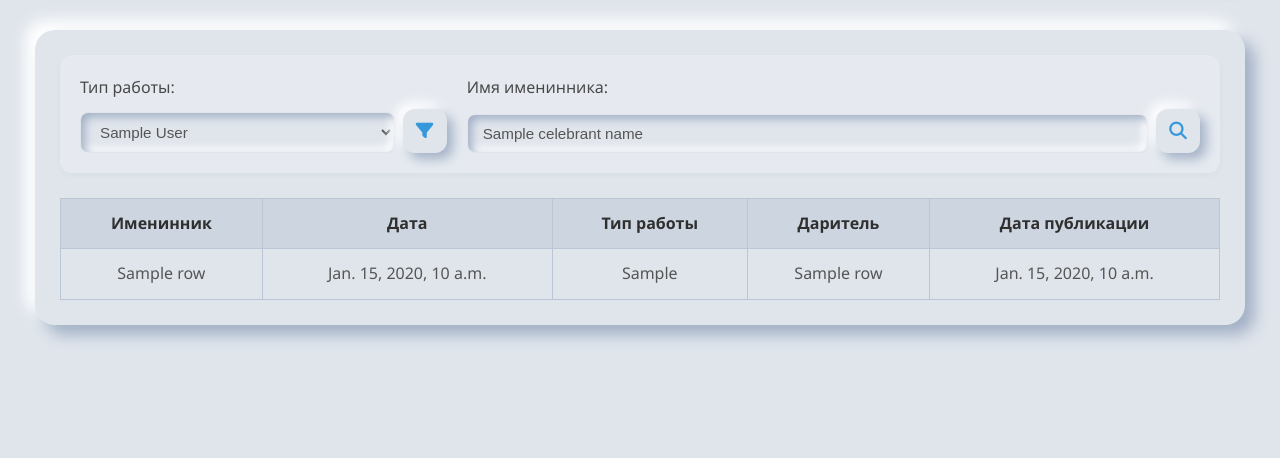
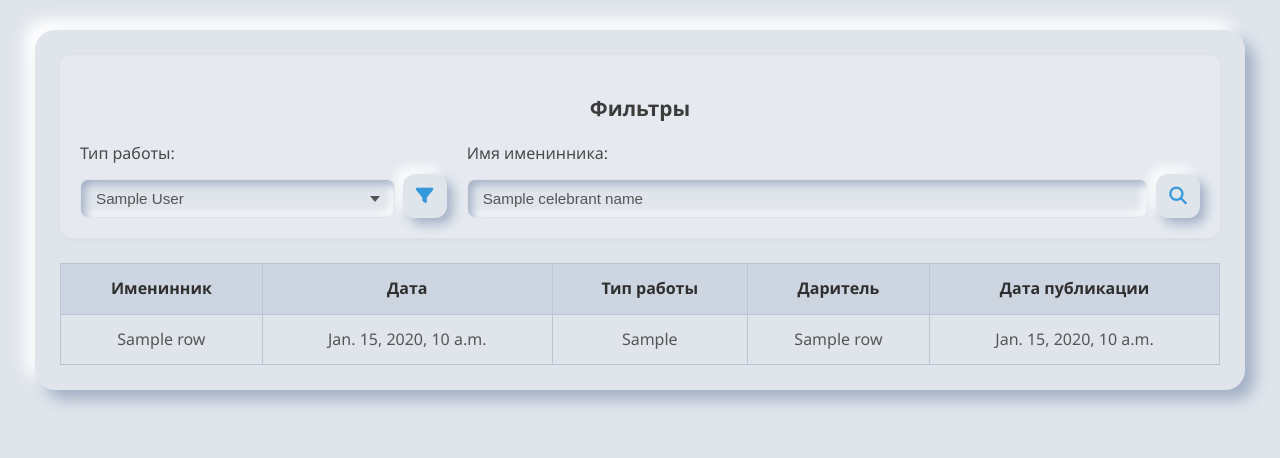
Before and after one commit to ledetav/NWA, a Django app: template NWA/NWA_archive/templates/log.html in a window 1280 px wide. Shown: the part 118-576 px from the top of the page. Run offline with Django 5.2, Linux system fonts and the light colour scheme; the template is opened without the code that fills it: most values are stand-ins (such as "Sample title", 1, 10 or a date in 2020); data that the repository does not hold is empty; style sheets or scripts are compiled from the project's sources; some libraries are stand-ins or nearby versions.

Commit message:
Refactor: Enhance log page filter UI with custom select styling and improved layout

```diff
--- a/NWA/NWA_archive/templates/log.html
+++ b/NWA/NWA_archive/templates/log.html
@@ -6,14 +6,17 @@
 {% block page_content %}
 <div class="log-page">
     <div class="log-page__filter">
+        <h2 class="filter__title">Фильтры</h2>
         <form method="get" class="filter__form">
             <div class="filter__item filter__item--type">
                 <label class="filter__label" for="type-work-select">Тип работы:</label>
-                <select class="filter__select" id="type-work-select" name="type_work">
-                    {% for value, display_name in work_type_choices %}
-                         <option value="{{ value }}" {% if value == selected_work_type %}selected{% endif %}>{{ display_name }}</option>
-                    {% endfor %}
-                </select>
+                <div class="filter__select-wrapper">
+                    <select class="filter__select" id="type-work-select" name="type_work">
+                        {% for value, display_name in work_type_choices %}
+                             <option value="{{ value }}" {% if value == selected_work_type %}selected{% endif %}>{{ display_name }}</option>
+                        {% endfor %}
+                    </select>
+                </div>
                  <button type="submit" class="button button--neumorphic filter__button" title="Фильтровать по типу">
                      <i class="fas fa-filter"></i>
                  </button>
--- a/NWA/static/scss/_log-page.scss
+++ b/NWA/static/scss/_log-page.scss
@@ -19,59 +19,118 @@
 
         .filter__form {
             display: grid;
-            grid-template-columns: 1fr 2fr; // Фильтр по типу занимает 1 часть, поиск по имени - 2 части
-            gap: 20px; // Промежуток между блоком фильтра по типу и блоком поиска
-            align-items: end; // Выравниваем элементы по нижней границе (полезно для кнопок)
+            grid-template-columns: 1fr 2fr;
+            gap: 20px;
+            align-items: end;
 
-            @media (max-width: 768px) { // На маленьких экранах располагаем друг под другом
+            @media (max-width: 768px) {
                 grid-template-columns: 1fr;
             }
         }
 
-        .filter__item { // Каждый блок (фильтр по типу / поиск по имени)
+        .filter__item {
             display: grid;
             grid-template-areas:
                 "label label"
                 "input button";
-            grid-template-columns: 1fr auto; // Поле ввода/селект занимает доступное место, кнопка - автоширину
-            gap: 8px; // Промежутки между label, input/select и button
-            align-items: end; // Выравниваем input/select и button по нижней границе
+            grid-template-columns: 1fr auto;
+            gap: 8px;
+            align-items: end;
         }
 
         .filter__label {
-            grid-area: label; // Помещаем label в область "label"
+            grid-area: label;
             font-weight: 500;
             color: darken($text-color, 5%);
         }
 
+        // Обертка для select, чтобы добавить кастомную стрелку
+        .filter__select-wrapper {
+            grid-area: input; // Обертка занимает место инпута в гриде
+            position: relative; // Для позиционирования псевдоэлемента-стрелки
+        }
+
         .filter__select,
         .filter__input {
-            grid-area: input; // Помещаем input/select в область "input"
+            // Общие стили для input и select
             padding: 10px 15px;
             border-radius: $border-radius-small;
-            border: 1px solid transparent; // Для неоморфизма лучше без видимой рамки или рамка = цвет фона
-            background-color: $bg-color; // Для вдавленного эффекта
+            border: 1px solid transparent;
+            background-color: $bg-color;
             color: $text-color;
-            width: 100%; // Занимает всю ширину своей ячейки грида
-            font-size: 0.95em; // Немного увеличим шрифт для читаемости
-            @include neumorphic-concave(4px, 8px, $border-radius-small); // Применяем вдавленный неоморфизм
+            width: 100%;
+            font-size: 0.95em;
+            @include neumorphic-concave(4px, 8px, $border-radius-small);
 
             &:focus {
               outline: none;
-              border-color: $link-color; // Можно оставить или убрать, полагаясь на box-shadow
+              border-color: $link-color;
               box-shadow:
-                inset 4px 4px 8px darken($dark-shadow-color, 5%), // Более глубокая внутренняя тень
-                inset -4px -4px 8px lighten($light-shadow-color, 3%), // Более яркий внутренний блик
-                0 0 0 2px rgba($link-color, 0.2); // Внешнее свечение для акцента на фокусе
+                inset 4px 4px 8px darken($dark-shadow-color, 5%),
+                inset -4px -4px 8px lighten($light-shadow-color, 3%),
+                0 0 0 2px rgba($link-color, 0.2);
             }
         }
 
-        .filter__button { // Кнопки фильтра и поиска
-            grid-area: button; // Помещаем кнопку в область "button"
-            width: 44px;       // Фиксированная ширина для квадратной кнопки
-            height: 44px;      // Фиксированная высота
-            padding: 0;        // Убираем внутренние отступы, т.к. размер фиксирован
-            font-size: 1.1em;  // Размер иконки будет зависеть от этого
+        // Специфичные стили для select
+        .filter__select {
+            // Убираем стандартный внешний вид
+            -webkit-appearance: none;
+            -moz-appearance: none;
+            appearance: none;
+
+            // Убираем стандартную стрелку (важно!)
+            background-image: none;
+
+            padding-right: 40px; // Добавляем место справа для кастомной стрелки
+            cursor: pointer; // Показываем, что элемент кликабельный
+
+            // Стилизация опций (выпадающего списка)
+            option {
+                background-color: lighten($bg-color, 3%); // Фон для каждой опции
+                color: $text-color;         // Цвет текста опций
+                padding: 8px 12px;          // Паддинги для опций (часто игнорируются)
+
+                &:hover { // Стиль при наведении на опцию (может не работать)
+                    background-color: darken($bg-color, 5%);
+                }
+                &:checked { // Стиль выбранной опции в списке (может не работать)
+                    background-color: $link-color;
+                    color: $light-shadow-color; // Белый текст на цветном фоне
+                }
+            }
+        }
+
+        // Кастомная стрелка для select (CSS-треугольник)
+        .filter__select-wrapper::after {
+            content: ''; // Обязательно для псевдоэлементов
+            position: absolute;
+            top: 50%;
+            right: 15px; // Отступ стрелки от правого края
+            transform: translateY(-50%); // Вертикальное центрирование
+
+            width: 0;
+            height: 0;
+            // Создаем треугольник, направленный вниз
+            border-left: 5px solid transparent;
+            border-right: 5px solid transparent;
+            border-top: 6px solid $text-color; // Это "острие" треугольника
+
+            pointer-events: none; // Клик должен проходить на сам <select>
+            transition: border-color 0.2s ease-in-out; // Плавный переход цвета стрелки
+        }
+
+        // Изменение цвета стрелки при фокусе на селекте внутри обертки
+        .filter__select-wrapper:focus-within::after {
+            border-top-color: $link-color; // Цвет стрелки меняется на акцентный
+        }
+
+        .filter__button {
+            grid-area: button;
+            width: 44px;
+            height: 44px;
+            padding: 0;
+            font-size: 1.1em;
         }
     }
 
```
